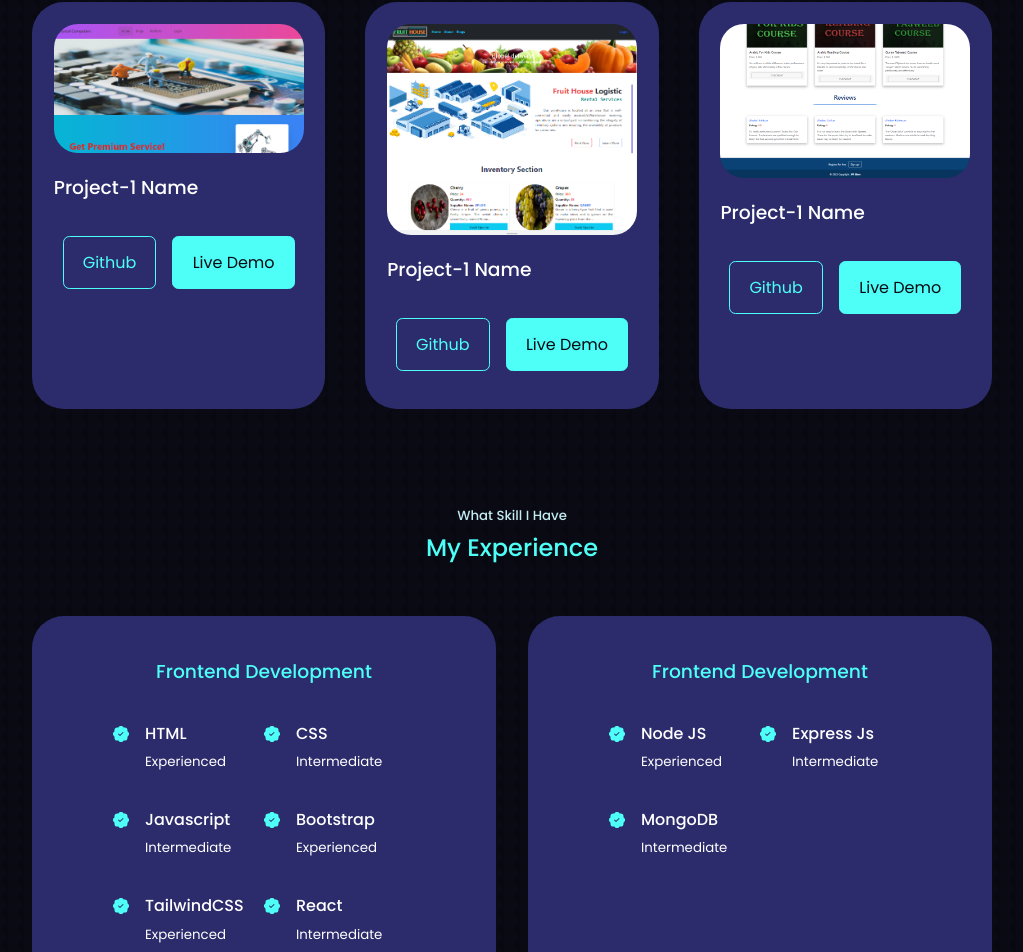
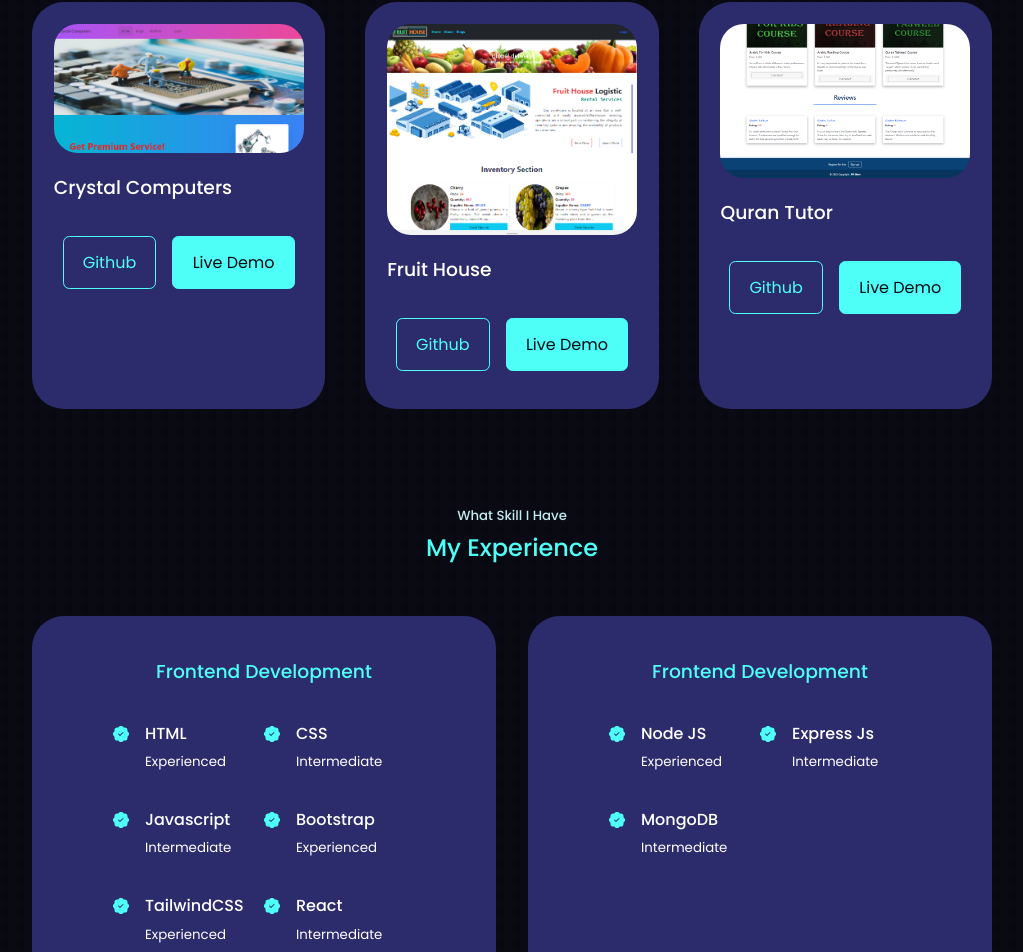
Before and after one commit to frsiam/Personal_portfolio, a React (Create React App) app: page / in a window 1280 px wide. Shown: the part 1751-2703 px from the top of the page, without its empty margins (128-1151 px from the left). Built offline with nearby package versions, Linux system fonts and the light colour scheme; the HTML template or start-up script is replaced by a standard one.

Commit message:
project live site change

```diff
--- a/src/components/Projects/Projects.js
+++ b/src/components/Projects/Projects.js
@@ -15,7 +15,7 @@ const Projects = () => {
                     <div className="project_item_image">
                         <img src={crystal} alt="" />
                     </div>
-                    <h3>Project-1 Name</h3>
+                    <h3>Crystal Computers</h3>
                     <div className="project_item_btn">
                         <a href="https://github.com/frsiam" className='mybtn' target='_blank'>Github</a>
                         <a href="https://crystal-computers-tech.web.app/" className='mybtn mybtn-primary' target='_blank'>Live Demo</a>
@@ -26,10 +26,10 @@ const Projects = () => {
                     <div className="project_item_image">
                         <img src={fruit} alt="" />
                     </div>
-                    <h3>Project-1 Name</h3>
+                    <h3>Fruit House</h3>
                     <div className="project_item_btn">
                         <a href="https://github.com/frsiam" className='mybtn' target='_blank'>Github</a>
-                        <a href="https://crystal-computers-tech.web.app/" className='mybtn mybtn-primary' target='_blank'>Live Demo</a>
+                        <a href="https://fruit-stall-96376.web.app/" className='mybtn mybtn-primary' target='_blank'>Live Demo</a>
                     </div>
                 </article>
 
@@ -37,10 +37,10 @@ const Projects = () => {
                     <div className="project_item_image">
                         <img src={quran} alt="" />
                     </div>
-                    <h3>Project-1 Name</h3>
+                    <h3>Quran Tutor</h3>
                     <div className="project_item_btn">
                         <a href="https://github.com/frsiam" className='mybtn' target='_blank'>Github</a>
-                        <a href="https://crystal-computers-tech.web.app/" className='mybtn mybtn-primary' target='_blank'>Live Demo</a>
+                        <a href="https://quran-private-tutor.web.app/" className='mybtn mybtn-primary' target='_blank'>Live Demo</a>
                     </div>
                 </article>
             </div>
```
